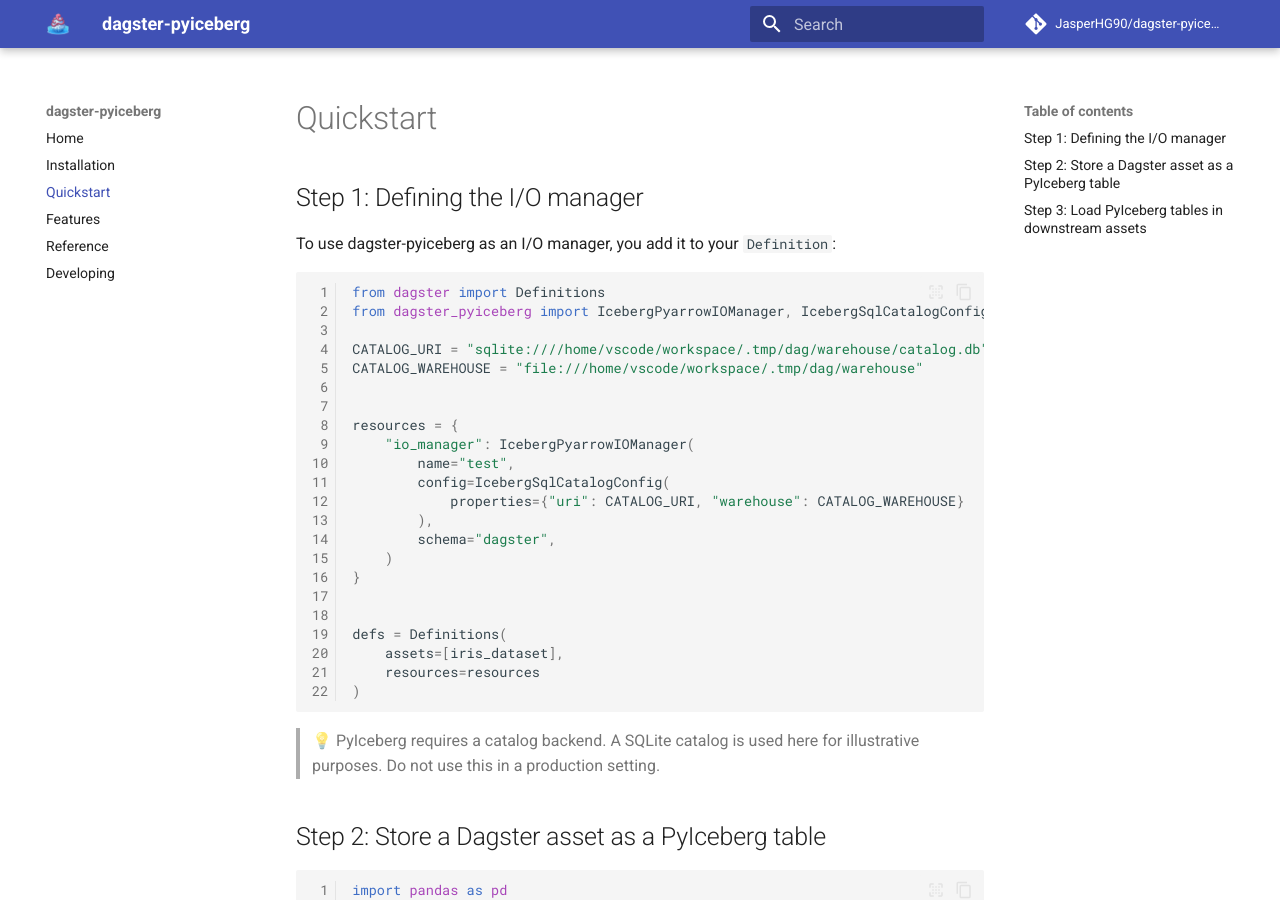
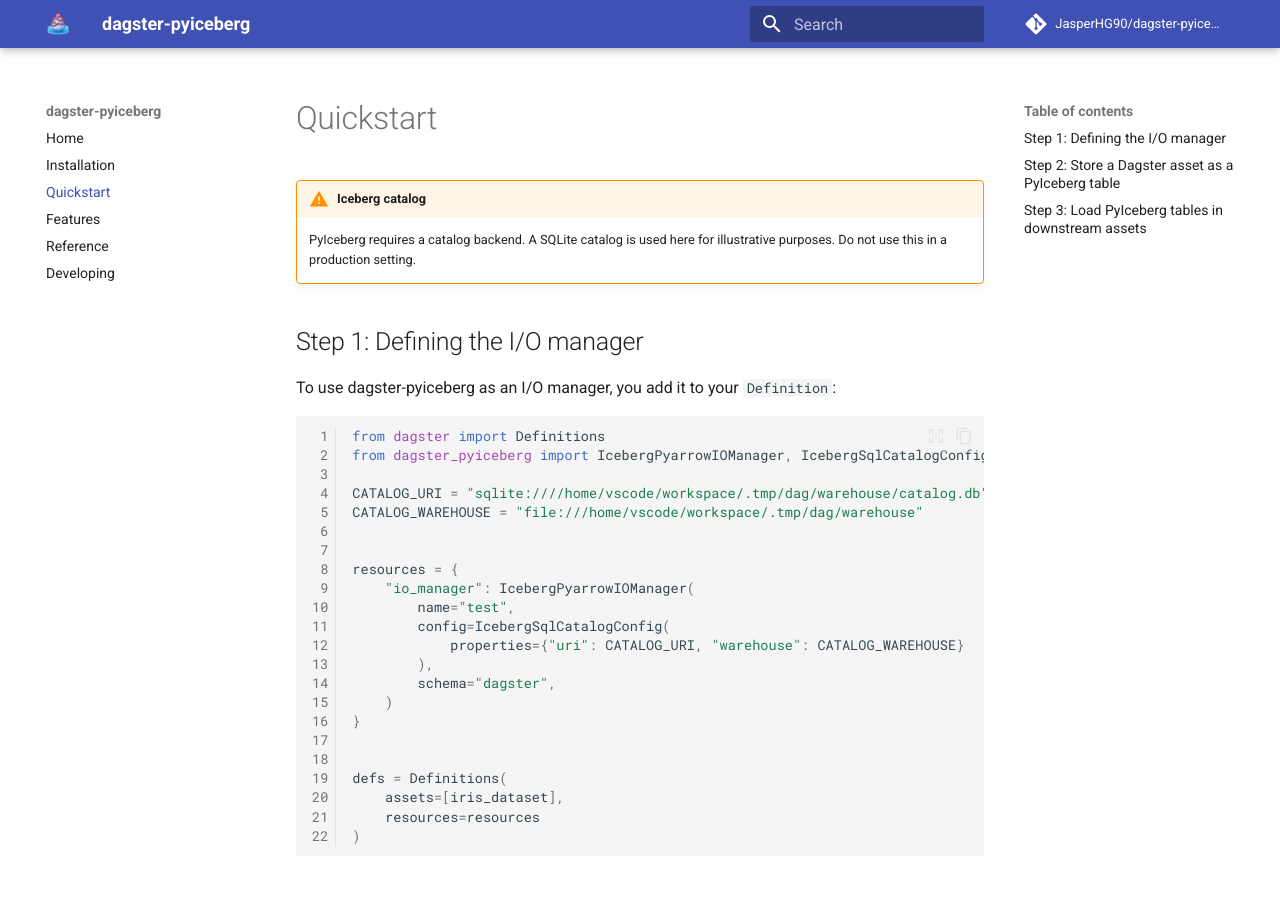
Before and after one commit to JasperHG90/dagster-pyiceberg, an MkDocs documentation site: the page built from docs/quickstart.md, in a window 1280 px wide and 900 px high. Built offline with MkDocs 1.6.1 and Material for MkDocs 9.7.7, drawn with Linux system fonts in a browser that asks for light colours; comment, search, counter and statistics services are not loaded.

```diff
--- a/docs/quickstart.md
+++ b/docs/quickstart.md
@@ -1,4 +1,8 @@
 # Quickstart
+
+!!! warning "Iceberg catalog"
+
+    PyIceberg requires a catalog backend. A SQLite catalog is used here for illustrative purposes. Do not use this in a production setting.
 
 ## Step 1: Defining the I/O manager
 
--- a/mkdocs.yml
+++ b/mkdocs.yml
@@ -21,6 +21,8 @@ theme:
     - content.code.copy
 
 markdown_extensions:
+  - pymdownx.tabbed:
+      alternate_style: true
   - pymdownx.highlight:
       anchor_linenums: true
       line_spans: __span
@@ -28,6 +30,9 @@ markdown_extensions:
   - pymdownx.inlinehilite
   - pymdownx.snippets
   - pymdownx.superfences
+  - admonition
+  - pymdownx.details
+  - pymdownx.superfences
 
 plugins:
 - search
```
Also changed, not shown: other parts of docs/quickstart.md (+0 -2 lines).
